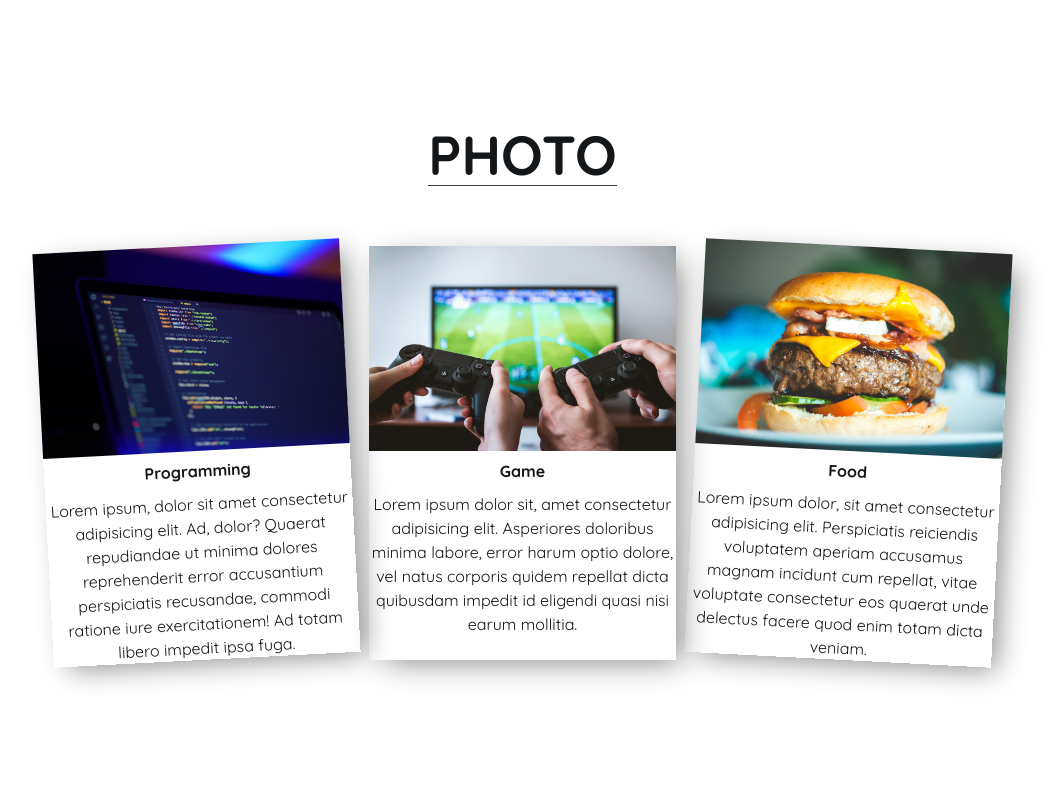
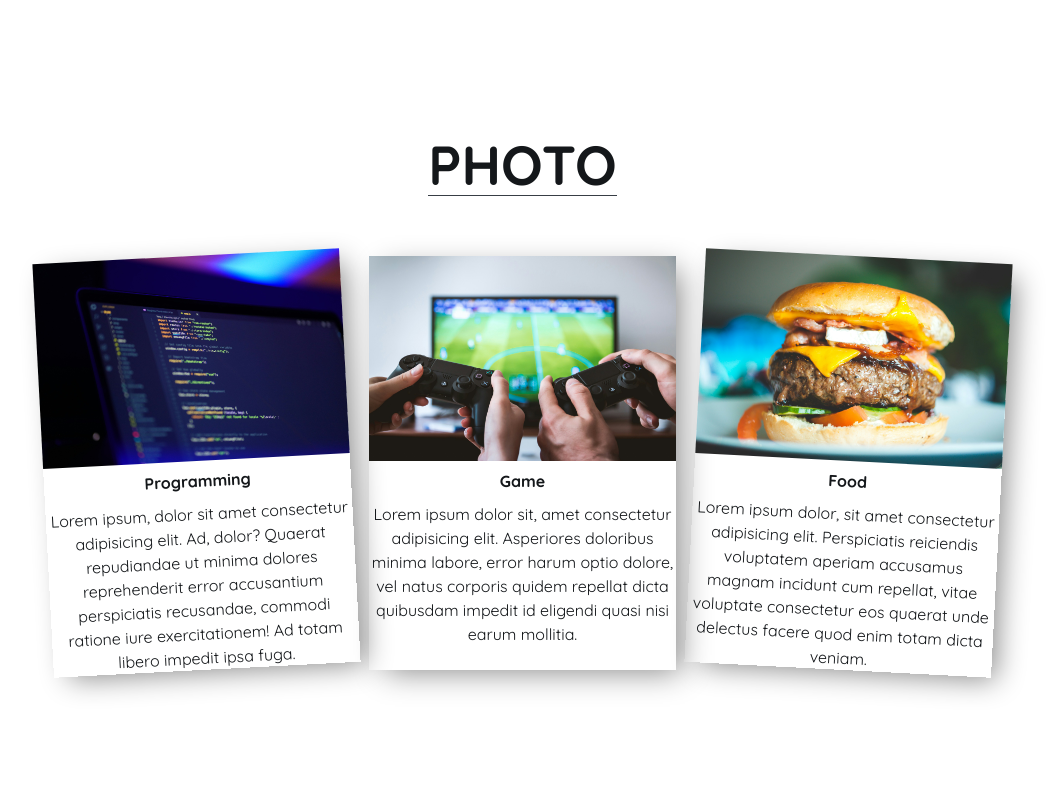
Before and after one commit to otohiko-misawa/site_profile, a website: page index.html in a window 1280 px wide. Shown: the part 1140-1940 px from the top of the page, without its empty margins (110-1173 px from the left). Drawn offline with Linux system fonts and the light colour scheme.

Commit message:
各セクションのspace定義を追加調整。.section_topクラスを追加し.wrapperから分離

```diff
--- a/css/common.css
+++ b/css/common.css
@@ -21,13 +21,26 @@ PC: 1020px～
   --size_lg: 2.6rem;
   --size_xl: 4rem;
   --size_xxl: 5.5rem;
-  /*TODO:いまは殆ど適用していないが、将来的に全て8pxベースの定数を使う*/
-  --gutter_base: 8px;
-  --gutter-section: calc(var(--gutter_base) * 10);
-  --gutter-section_pc: calc(var(--gutter_base) * 20);
-  --gutter-contents: calc(var(--gutter_base) * 5);
-  --gutter-contents_pc: calc(var(--gutter_base) * 10);
-  --gutter-contents_side: calc(var(--gutter_base) * 2);
+
+  /* ベース値 */
+  --space-unit: 8px;
+
+  /*TODO:あとで直書きの部分修正する。コンテンツ間は後で値を詰める*/
+  /* 主要間隔 */
+  --space-xs: calc(var(--space-unit) * 0.5); /* 4px: アイコン内の余白など */
+  --space-sm: var(--space-unit); /* 8px: テキスト間の余白など）*/
+  --space-md: calc(var(--space-unit) * 2); /* 16px: 一般的な間のComponent間隔*/
+  --space-lg: calc(var(--space-unit) * 3); /* 24px:セクション内Component間*/
+  --space-xl: calc(var(--space-unit) * 4); /* 32px:小程度のセクション間 */
+  --space-xxl: calc(var(--space-unit) * 8); /* 64px:大程度のセクション間 */
+
+  --gutter-section_sp: calc(var(--space-unit) * 8); /* 64px */
+  --gutter-section: calc(var(--space-unit) * 16); /*128px*/
+  --gutter-section-lg_sp: calc(var(--space-unit) * 10); /* 80px */
+  --gutter-section-lg: calc(var(--space-unit) * 20); /*160px*/
+  --gutter-contents_sp: calc(var(--space-unit) * 5); /*40px*/
+  --gutter-contents: calc(var(--space-unit) * 10); /*80px*/
+  --gutter-contents_side: calc(var(--space-unit) * 2); /*16px*/
   --font_quicksand: 'Quicksand', serif;
   --line_height_default: 1.75;
 
@@ -74,11 +87,6 @@ main {
   margin-left: auto;
 }
 
-section {
-  text-align: center;
-  margin-bottom: 150px;
-}
-
 /*スマートフォン*/
 @media screen and (max-width: 599px) {
   main {
@@ -109,18 +117,20 @@ section {
   background-image: url(/images/page_title/page_title_works.jpg);
   background-size: cover;
   background-position: center 56%;
-  margin-bottom: var(--gutter-section_pc);
   display: flex;
   justify-content: center;
   align-items: center;
+  margin-bottom: var(--gutter-section);
 }
 
 .page_title h2 {
   display: block;
   font-size: var(--size_xxl);
   background-color: var(--color-page_title_bg);
-  padding: calc(var(--gutter_base) * 2) calc(var(--gutter_base) * 4);
+  padding: calc(var(--space-unit) * 2) calc(var(--space-unit) * 4);
 }
+
+/*TODO:heading_titleを定義(TOP側の.section_titleはこっちにする)*/
 
 .section_title {
   display: inline-block;
@@ -132,6 +142,13 @@ section {
 .content_title {
   font-size: var(--size_md);
   margin: 10px 0;
+}
+
+/*スマートフォン*/
+@media screen and (max-width: 599px) {
+  .page_title {
+    margin-bottom: var(--gutter-section_sp);
+  }
 }
 
 /* ========================
--- a/css/top.css
+++ b/css/top.css
@@ -1,4 +1,19 @@
 @charset "UTF-8";
+/* ========================
+TOPページ全体
+======================== */
+.section_top {
+  text-align: center;
+  margin-bottom: var(--gutter-section-lg);
+}
+
+/*スマートフォン*/
+@media screen and (max-width: 599px) {
+  .section_top {
+    margin-bottom: var(--gutter-section-lg_sp);
+  }
+}
+
 /* ========================
 メインビジュアル部分
 ======================== */
--- a/index.html
+++ b/index.html
@@ -50,7 +50,7 @@
         </div>
       </div>
 
-      <section id="about" class="wrapper">
+      <section class="wrapper section_top" id="about">
         <h2 class="section_title">ABOUT</h2>
         <div class="content">
           <img src="images/about.jpg" alt="プロフィール画像" />
@@ -63,7 +63,7 @@
           </div>
         </div>
       </section>
-      <section id="photo" class="wrapper">
+      <section class="wrapper section_top" id="photo">
         <h2 class="section_title">PHOTO</h2>
         <ul class="photo_list">
           <li>
@@ -107,7 +107,7 @@
           </li>
         </ul>
       </section>
-      <section id="works" class="wrapper">
+      <section class="wrapper section_top" id="works">
         <h2 class="section_title">WORKS</h2>
         <ul class="works_list">
           <li class="column-min">
```
